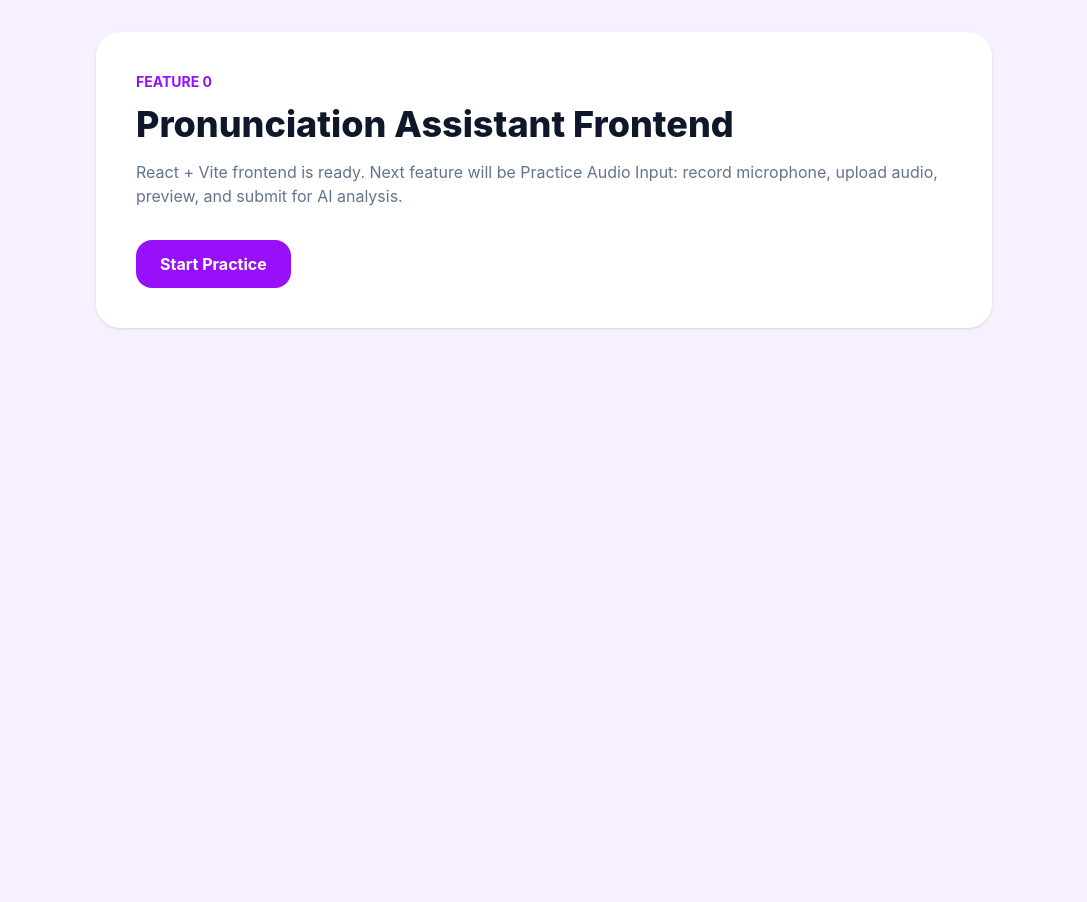
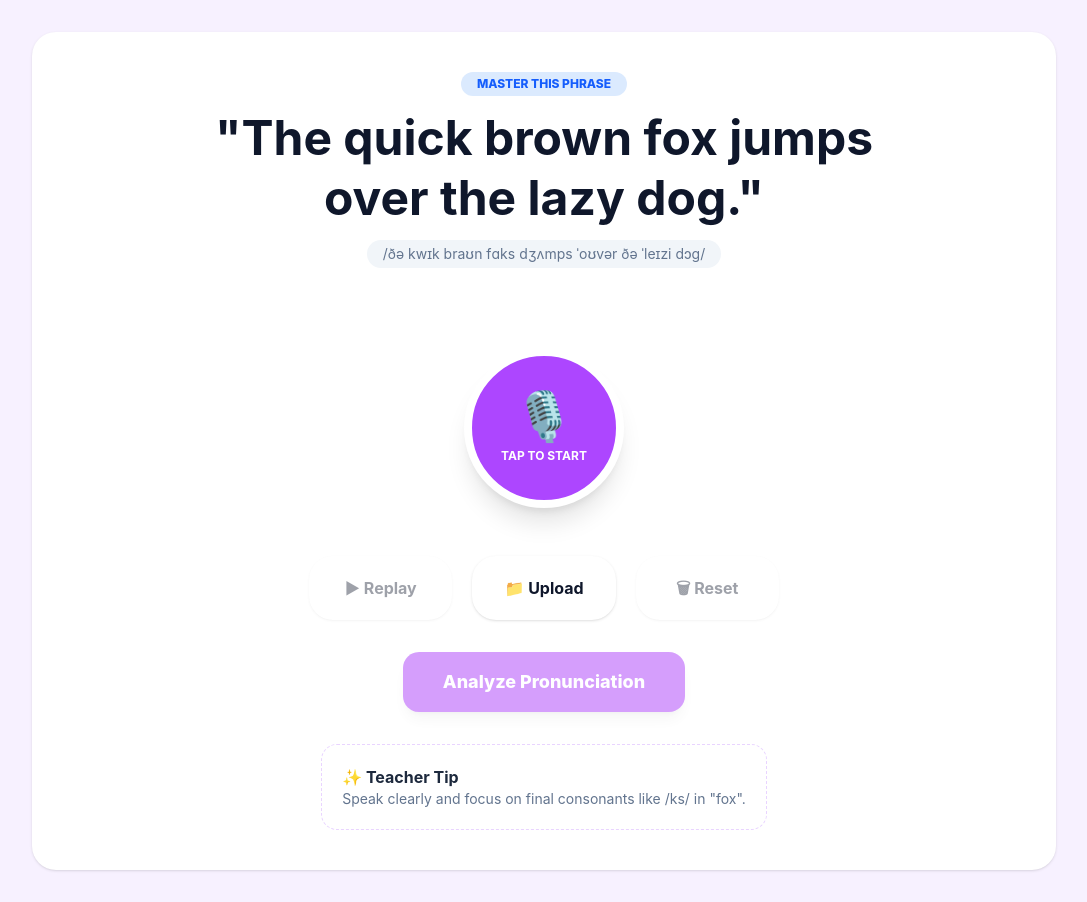
Before and after one commit to Rotdzaii/pronunciation-assistant, a React app in the folder frontend/: page / in a window 1280 px wide. Shown: the whole page, without its empty margins (96-1183 px from the left). Before the commit the page ends 800 px from the top, so only its background shows below. Built offline with nearby package versions, Linux system fonts and the light colour scheme; the HTML template or start-up script is replaced by a standard one.

Commit message:
feat(frontend): add practice audio input

```diff
--- a/frontend/src/App.jsx
+++ b/frontend/src/App.jsx
@@ -1,25 +1,5 @@
+import PracticePage from "./features/practice/PracticePage";
+
 export default function App() {
-  return (
-    <main className="min-h-screen bg-[#f7f1ff] p-8 text-slate-900">
-      <section className="mx-auto max-w-4xl rounded-3xl bg-white p-10 shadow-sm">
-        <p className="text-sm font-bold uppercase text-purple-600">
-          Feature 0
-        </p>
-
-        <h1 className="mt-3 text-4xl font-extrabold">
-          Pronunciation Assistant Frontend
-        </h1>
-
-        <p className="mt-4 text-slate-500">
-          React + Vite frontend is ready. Next feature will be Practice Audio
-          Input: record microphone, upload audio, preview, and submit for AI
-          analysis.
-        </p>
-
-        <button className="mt-8 rounded-2xl bg-purple-600 px-6 py-3 font-bold text-white">
-          Start Practice
-        </button>
-      </section>
-    </main>
-  );
+  return <PracticePage />;
 }
--- /dev/null
+++ b/frontend/src/features/practice/AudioRecorder.jsx
@@ -0,0 +1,71 @@
+import { useRef, useState } from "react";
+
+export default function AudioRecorder({ onAudioReady, disabled }) {
+    const mediaRecorderRef = useRef(null);
+    const chunksRef = useRef([]);
+    const [isRecording, setIsRecording] = useState(false);
+    const [error, setError] = useState("");
+
+    async function startRecording() {
+        try {
+            setError("");
+            chunksRef.current = [];
+
+            const stream = await navigator.mediaDevices.getUserMedia({ audio: true });
+            const mediaRecorder = new MediaRecorder(stream);
+
+            mediaRecorderRef.current = mediaRecorder;
+
+            mediaRecorder.ondataavailable = (event) => {
+                if (event.data.size > 0) {
+                    chunksRef.current.push(event.data);
+                }
+            };
+
+            mediaRecorder.onstop = () => {
+                const audioBlob = new Blob(chunksRef.current, {
+                    type: "audio/webm",
+                });
+
+                stream.getTracks().forEach((track) => track.stop());
+                setIsRecording(false);
+                onAudioReady(audioBlob);
+            };
+
+            mediaRecorder.start();
+            setIsRecording(true);
+        } catch {
+            setError("Không thể truy cập microphone. Hãy kiểm tra quyền trình duyệt.");
+            setIsRecording(false);
+        }
+    }
+
+    function stopRecording() {
+        mediaRecorderRef.current?.stop();
+    }
+
+    return (
+        <div className="flex flex-col items-center gap-4">
+            <button
+                type="button"
+                disabled={disabled}
+                onClick={isRecording ? stopRecording : startRecording}
+                className={`flex h-40 w-40 items-center justify-center rounded-full border-8 border-white text-white shadow-xl transition ${isRecording ? "animate-pulse bg-red-500" : "bg-purple-500"
+                    } disabled:cursor-not-allowed disabled:opacity-50`}
+            >
+                <div className="text-center">
+                    <div className="text-5xl">🎙️</div>
+                    <p className="mt-2 text-xs font-bold uppercase">
+                        {isRecording ? "Tap to stop" : "Tap to start"}
+                    </p>
+                </div>
+            </button>
+
+            {isRecording && (
+                <p className="text-sm font-bold text-red-500">Recording...</p>
+            )}
+
+            {error && <p className="text-sm text-red-500">{error}</p>}
+        </div>
+    );
+}
--- /dev/null
+++ b/frontend/src/features/practice/AudioUploader.jsx
@@ -0,0 +1,35 @@
+const allowedTypes = [
+    "audio/mpeg",
+    "audio/wav",
+    "audio/webm",
+    "audio/mp4",
+    "audio/ogg",
+];
+
+export default function AudioUploader({ onAudioReady, disabled }) {
+    function handleChange(event) {
+        const file = event.target.files?.[0];
+
+        if (!file) return;
+
+        if (!allowedTypes.includes(file.type)) {
+            alert("File audio không hợp lệ. Hãy chọn mp3, wav, webm, mp4 hoặc ogg.");
+            return;
+        }
+
+        onAudioReady(file);
+    }
+
+    return (
+        <label className="cursor-pointer rounded-3xl bg-white px-8 py-5 text-center font-bold shadow-sm transition hover:bg-purple-50">
+            📁 Upload
+            <input
+                type="file"
+                accept="audio/*"
+                hidden
+                disabled={disabled}
+                onChange={handleChange}
+            />
+        </label>
+    );
+}
--- /dev/null
+++ b/frontend/src/features/practice/PracticePage.jsx
@@ -0,0 +1,104 @@
+import { useEffect, useState } from "react";
+import AudioRecorder from "./AudioRecorder";
+import AudioUploader from "./AudioUploader";
+
+export default function PracticePage() {
+    const [audioBlob, setAudioBlob] = useState(null);
+    const [audioUrl, setAudioUrl] = useState("");
+
+    const sentence = "The quick brown fox jumps over the lazy dog.";
+    const hasAudio = Boolean(audioBlob);
+
+    useEffect(() => {
+        return () => {
+            if (audioUrl) URL.revokeObjectURL(audioUrl);
+        };
+    }, [audioUrl]);
+
+    function handleAudioReady(blob) {
+        if (audioUrl) URL.revokeObjectURL(audioUrl);
+
+        const url = URL.createObjectURL(blob);
+
+        setAudioBlob(blob);
+        setAudioUrl(url);
+    }
+
+    function resetAudio() {
+        if (audioUrl) URL.revokeObjectURL(audioUrl);
+
+        setAudioBlob(null);
+        setAudioUrl("");
+    }
+
+    return (
+        <main className="min-h-screen bg-[#f7f1ff] p-8 text-slate-900">
+            <section className="mx-auto flex min-h-[700px] max-w-5xl flex-col items-center justify-center rounded-3xl bg-white p-10 shadow-sm">
+                <div className="mb-3 rounded-full bg-blue-100 px-4 py-1 text-xs font-extrabold text-blue-600">
+                    MASTER THIS PHRASE
+                </div>
+
+                <h1 className="max-w-3xl text-center text-5xl font-bold leading-tight">
+                    "{sentence}"
+                </h1>
+
+                <p className="mt-3 rounded-full bg-slate-100 px-4 py-1 text-sm text-slate-500">
+                    /ðə kwɪk braʊn fɑks dʒʌmps ˈoʊvər ðə ˈleɪzi dɔɡ/
+                </p>
+
+                <div className="mt-20">
+                    <AudioRecorder onAudioReady={handleAudioReady} disabled={false} />
+                </div>
+
+                <div className="mt-12 grid grid-cols-3 gap-5">
+                    <button
+                        type="button"
+                        disabled={!audioUrl}
+                        onClick={() => {
+                            const audio = new Audio(audioUrl);
+                            audio.play();
+                        }}
+                        className="rounded-3xl bg-white px-8 py-5 font-bold shadow-sm disabled:cursor-not-allowed disabled:opacity-40"
+                    >
+                        ▶ Replay
+                    </button>
+
+                    <AudioUploader onAudioReady={handleAudioReady} disabled={false} />
+
+                    <button
+                        type="button"
+                        disabled={!audioUrl}
+                        onClick={resetAudio}
+                        className="rounded-3xl bg-white px-8 py-5 font-bold shadow-sm disabled:cursor-not-allowed disabled:opacity-40"
+                    >
+                        🗑 Reset
+                    </button>
+                </div>
+
+                {audioUrl && (
+                    <div className="mt-8 w-full max-w-xl rounded-2xl bg-purple-50 p-4">
+                        <p className="mb-2 text-sm font-bold text-purple-700">
+                            Your recording
+                        </p>
+                        <audio controls src={audioUrl} className="w-full" />
+                    </div>
+                )}
+
+                <button
+                    type="button"
+                    disabled={!hasAudio}
+                    className="mt-8 rounded-2xl bg-purple-600 px-10 py-4 text-lg font-extrabold text-white shadow-lg transition hover:bg-purple-700 disabled:cursor-not-allowed disabled:opacity-40"
+                >
+                    Analyze Pronunciation
+                </button>
+
+                <div className="mt-8 max-w-xl rounded-2xl border border-dashed border-purple-200 bg-white p-5">
+                    <p className="font-bold text-slate-800">✨ Teacher Tip</p>
+                    <p className="text-sm text-slate-500">
+                        Speak clearly and focus on final consonants like /ks/ in "fox".
+                    </p>
+                </div>
+            </section>
+        </main>
+    );
+}
```
